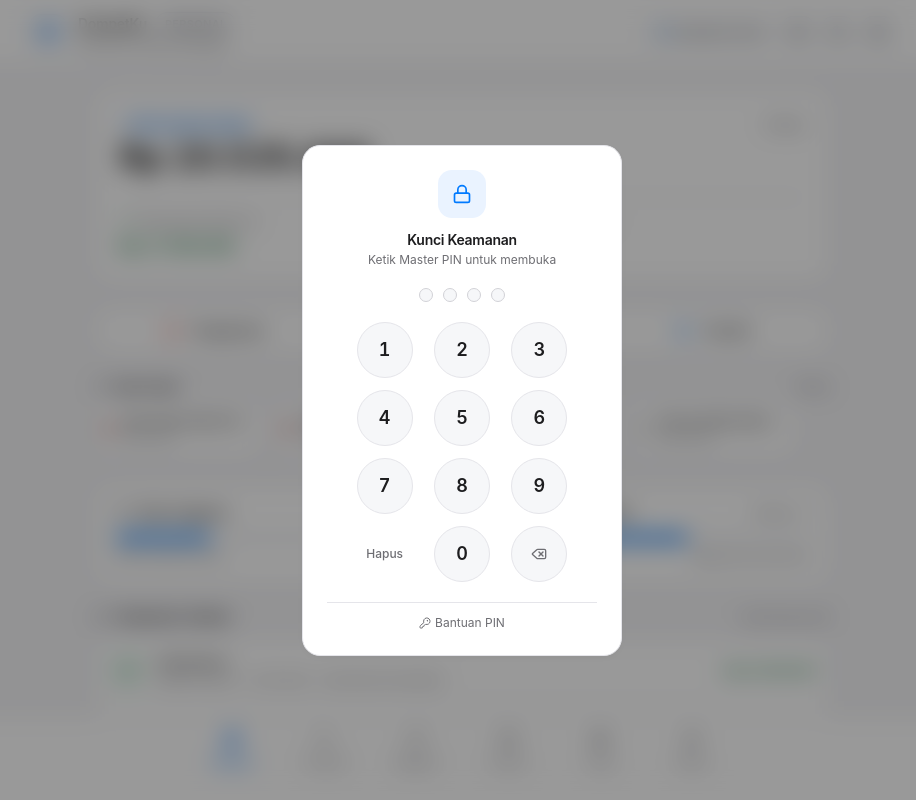
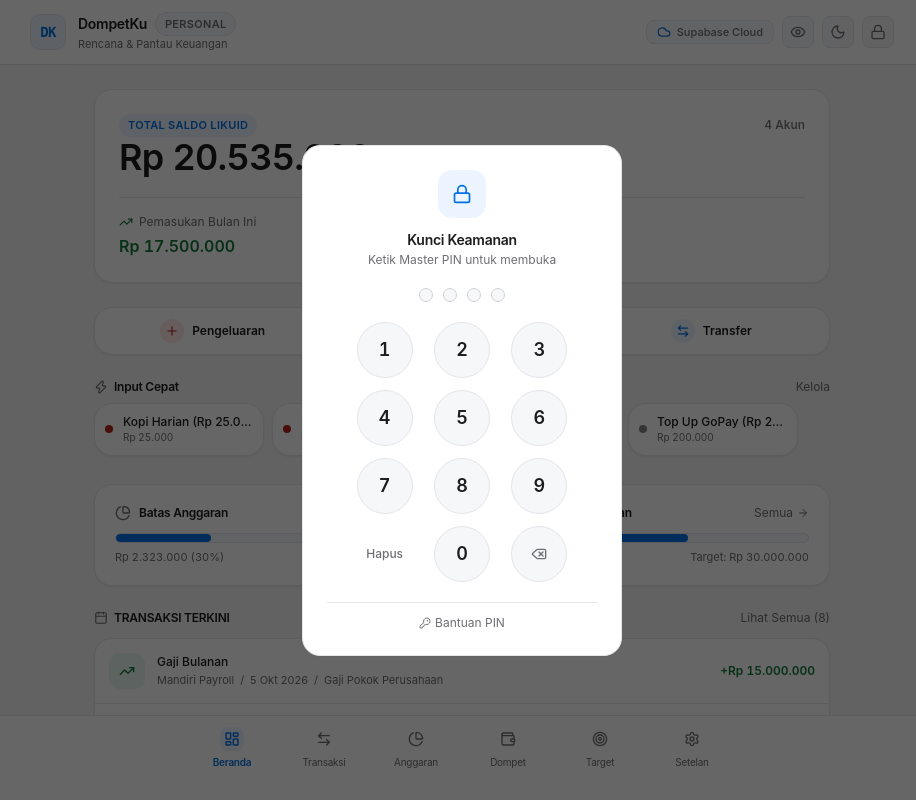
Before and after one commit to abdullahsyaeron/DompetKu, a Next.js app: page / in a window 1280 px wide. Shown: the top 800 px of the page, without its empty margins (178-1094 px from the left). Built offline with nearby package versions, Linux system fonts and the light colour scheme; no server answers.

Commit message:
fix(ui): eliminate frosted glass, adopt authentic apple tokens and solid scrims

```diff
--- a/src/app/globals.css
+++ b/src/app/globals.css
@@ -4,9 +4,9 @@
   --font-system: -apple-system, BlinkMacSystemFont, "SF Pro Display", "SF Pro Text", "Inter", "Helvetica Neue", Arial, sans-serif;
 
   /* Primary Palette */
-  --color-primary: #007AFF;
-  --color-primary-hover: #006EE6;
-  --color-primary-soft: #EAF3FF;
+  --color-primary: #0071E3;
+  --color-primary-hover: #0077ED;
+  --color-primary-soft: #EBF4FF;
   --color-primary-muted: #D6E9FF;
 
   /* Surfaces & Canvas */
@@ -17,7 +17,7 @@
   /* Text & Border */
   --color-text: #1D1D1F;
   --color-text-secondary: #6E6E73;
-  --color-text-tertiary: #8E8E93;
+  --color-text-tertiary: #86868B;
   --color-border: #D2D2D7;
   --color-border-soft: #E5E5EA;
 
@@ -28,42 +28,42 @@
   --color-warning-text: #8A5A00;
   --color-danger-bg: #FFE8E6;
   --color-danger-text: #B42318;
-  --color-info-bg: #EAF3FF;
-  --color-info-text: #005BB5;
+  --color-info-bg: #EBF4FF;
+  --color-info-text: #0071E3;
 
   /* Radii */
-  --radius-sm: 10px;
-  --radius-md: 14px;
+  --radius-sm: 8px;
+  --radius-md: 12px;
   --radius-lg: 18px;
-  --radius-pill: 999px;
+  --radius-pill: 9999px;
 
   /* Shadows */
-  --shadow-sm: 0 2px 8px rgba(0, 0, 0, 0.04);
-  --shadow-md: 0 8px 24px rgba(0, 0, 0, 0.07);
+  --shadow-sm: 0 1px 3px rgba(0, 0, 0, 0.04), 0 1px 2px rgba(0, 0, 0, 0.02);
+  --shadow-md: 0 4px 14px rgba(0, 0, 0, 0.06);
 
   /* Solid Navbars (Clean, Reliable, Non-murky) */
   --nav-bg: #FFFFFF;
   --nav-border: #E5E5EA;
 
   /* Transitions */
-  --ease-apple: cubic-bezier(0.2, 0.8, 0.2, 1);
+  --ease-apple: cubic-bezier(0.25, 0.1, 0.25, 1);
   --transition-fast: 160ms var(--ease-apple);
 }
 
 [data-theme="dark"] {
-  --color-primary: #0A84FF;
-  --color-primary-hover: #409CFF;
-  --color-primary-soft: rgba(10, 132, 255, 0.18);
-  --color-primary-muted: rgba(10, 132, 255, 0.28);
+  --color-primary: #2997FF;
+  --color-primary-hover: #47A5FF;
+  --color-primary-soft: rgba(41, 151, 255, 0.16);
+  --color-primary-muted: rgba(41, 151, 255, 0.26);
 
-  --color-bg: #090A0F;
-  --color-surface: #141620;
-  --color-surface-2: #1D1F2D;
+  --color-bg: #000000;
+  --color-surface: #1C1C1E;
+  --color-surface-2: #2C2C2E;
 
   --color-text: #F5F5F7;
-  --color-text-secondary: #9DA0AE;
-  --color-text-tertiary: #6E7182;
-  --color-border: #2C2F40;
+  --color-text-secondary: #A1A1A6;
+  --color-text-tertiary: #6E6E73;
+  --color-border: #38383A;
   --color-border-soft: rgba(255, 255, 255, 0.12);
 
   --color-success-bg: rgba(48, 209, 88, 0.16);
@@ -72,13 +72,13 @@
   --color-warning-text: #FFD60A;
   --color-danger-bg: rgba(255, 69, 58, 0.16);
   --color-danger-text: #FF453A;
-  --color-info-bg: rgba(10, 132, 255, 0.16);
+  --color-info-bg: rgba(41, 151, 255, 0.16);
   --color-info-text: #64D2FF;
 
-  --shadow-sm: 0 3px 12px rgba(0, 0, 0, 0.45);
-  --shadow-md: 0 8px 28px rgba(0, 0, 0, 0.6);
+  --shadow-sm: 0 1px 3px rgba(0, 0, 0, 0.4);
+  --shadow-md: 0 6px 20px rgba(0, 0, 0, 0.55);
 
-  --nav-bg: #141620;
+  --nav-bg: #1C1C1E;
   --nav-border: rgba(255, 255, 255, 0.12);
 }
 
@@ -156,7 +156,8 @@ h1, h2, h3, h4, h5, h6 {
 .apple-input {
   width: 100%;
   height: 42px;
-  padding: 0 14px;
+  padding-left: 14px;
+  padding-right: 14px;
   font-size: 14px;
   font-family: var(--font-system);
   color: var(--color-text);
@@ -169,7 +170,7 @@ h1, h2, h3, h4, h5, h6 {
 
 .apple-input:focus {
   border-color: var(--color-primary);
-  box-shadow: 0 0 0 3px rgba(0, 122, 255, 0.2);
+  box-shadow: 0 0 0 3px rgba(0, 113, 227, 0.2);
 }
 
 .apple-badge {
--- a/src/components/DashboardView.tsx
+++ b/src/components/DashboardView.tsx
@@ -55,7 +55,7 @@ export const DashboardView: React.FC<DashboardViewProps> = ({
   const mask = (val: string) => (hideBalance ? 'Rp ••••••••' : val);
 
   return (
-    <div className="space-y-6 pb-32">
+    <div className="space-y-6 pb-36">
       {/* 1. Main Net Asset Hero Card */}
       <div className="apple-card p-6">
         <div className="flex items-center justify-between">
@@ -301,11 +301,11 @@ export const DashboardView: React.FC<DashboardViewProps> = ({
               return (
                 <div
                   key={tx.id}
-                  className="flex items-center justify-between p-3.5 hover:bg-[var(--color-surface-2)] transition-colors"
+                  className="flex items-center justify-between p-3.5 hover:bg-[var(--color-surface-2)] transition-colors gap-3"
                 >
-                  <div className="flex items-center gap-3">
+                  <div className="flex items-center gap-3 min-w-0">
                     <div
-                      className={`h-9 w-9 rounded-[10px] flex items-center justify-center font-tabular text-xs ${
+                      className={`h-9 w-9 rounded-[10px] flex items-center justify-center font-tabular text-xs shrink-0 ${
                         tx.type === 'expense'
                           ? 'bg-[var(--color-danger-bg)] text-[var(--color-danger-text)]'
                           : tx.type === 'income'
@@ -321,20 +321,20 @@ export const DashboardView: React.FC<DashboardViewProps> = ({
                         <ArrowLeftRight className="h-4 w-4" />
                       )}
                     </div>
-                    <div>
-                      <p className="text-xs font-medium text-[var(--color-text)]">
+                    <div className="min-w-0">
+                      <p className="text-xs font-medium text-[var(--color-text)] truncate">
                         {tx.type === 'transfer'
                           ? `Transfer ke ${toWallet?.name || 'Dompet'}`
                           : category?.name || 'Transaksi'}
                       </p>
-                      <div className="flex items-center gap-1.5 text-[11px] text-[var(--color-text-secondary)] mt-0.5">
-                        <span>{wallet?.name || 'Dompet'}</span>
-                        <span>/</span>
-                        <span>{formatDateID(tx.date)}</span>
+                      <div className="flex items-center gap-1.5 text-[11px] text-[var(--color-text-secondary)] mt-0.5 truncate">
+                        <span className="shrink-0">{wallet?.name || 'Dompet'}</span>
+                        <span className="shrink-0">/</span>
+                        <span className="shrink-0">{formatDateID(tx.date)}</span>
                         {tx.notes && (
                           <>
-                            <span>/</span>
-                            <span className="text-[var(--color-text-secondary)] truncate max-w-[120px]">
+                            <span className="shrink-0">/</span>
+                            <span className="text-[var(--color-text-secondary)] truncate">
                               {tx.notes}
                             </span>
                           </>
@@ -343,7 +343,7 @@ export const DashboardView: React.FC<DashboardViewProps> = ({
                     </div>
                   </div>
 
-                  <div className="text-right">
+                  <div className="text-right shrink-0">
                     <p
                       className={`text-xs font-semibold font-tabular ${
                         tx.type === 'expense'
--- a/src/components/PinLockModal.tsx
+++ b/src/components/PinLockModal.tsx
@@ -43,7 +43,7 @@ export const PinLockModal: React.FC<PinLockModalProps> = ({ correctPin, onUnlock
   };
 
   return (
-    <div className="fixed inset-0 z-50 flex items-center justify-center bg-black/40 backdrop-blur-md p-4">
+    <div className="fixed inset-0 z-50 flex items-center justify-center bg-black/60 p-4">
       <div className="apple-card max-w-xs w-full p-6 text-center rounded-[20px]">
         <div className="h-12 w-12 rounded-[14px] bg-[var(--color-primary-soft)] text-[var(--color-primary)] mx-auto flex items-center justify-center mb-3">
           <Lock className="h-5 w-5" />
--- a/src/components/SettingsView.tsx
+++ b/src/components/SettingsView.tsx
@@ -106,7 +106,7 @@ export const SettingsView: React.FC<SettingsViewProps> = ({
   };
 
   return (
-    <div className="space-y-6 pb-24">
+    <div className="space-y-6 pb-36">
       <div>
         <h2 className="text-lg font-semibold text-[var(--color-text)]">Setelan Aplikasi</h2>
         <p className="text-xs text-[var(--color-text-secondary)]">
--- a/src/components/TransactionModal.tsx
+++ b/src/components/TransactionModal.tsx
@@ -81,7 +81,7 @@ export const TransactionModal: React.FC<TransactionModalProps> = ({
   };
 
   return (
-    <div className="fixed inset-0 z-50 flex items-center justify-center p-4 bg-black/40 backdrop-blur-md">
+    <div className="fixed inset-0 z-50 flex items-center justify-center p-4 bg-black/50">
       <div className="apple-card max-w-lg w-full p-6 space-y-4 rounded-[20px] max-h-[90vh] overflow-y-auto">
         <div className="flex items-center justify-between pb-3 border-b border-[var(--color-border-soft)]">
           <h2 className="text-sm font-semibold text-[var(--color-text)]">Catat Transaksi</h2>
--- a/src/components/TransactionsView.tsx
+++ b/src/components/TransactionsView.tsx
@@ -61,7 +61,7 @@ export const TransactionsView: React.FC<TransactionsViewProps> = ({
   });
 
   return (
-    <div className="space-y-5 pb-24">
+    <div className="space-y-5 pb-36">
       {/* Top Header */}
       <div className="flex flex-col sm:flex-row sm:items-center justify-between gap-3">
         <div>
```
Also changed, not shown: src/components/BudgetsView.tsx (+15 -10 lines), src/components/GoalsView.tsx (+21 -6 lines), src/components/WalletsView.tsx (+13 -8 lines).
